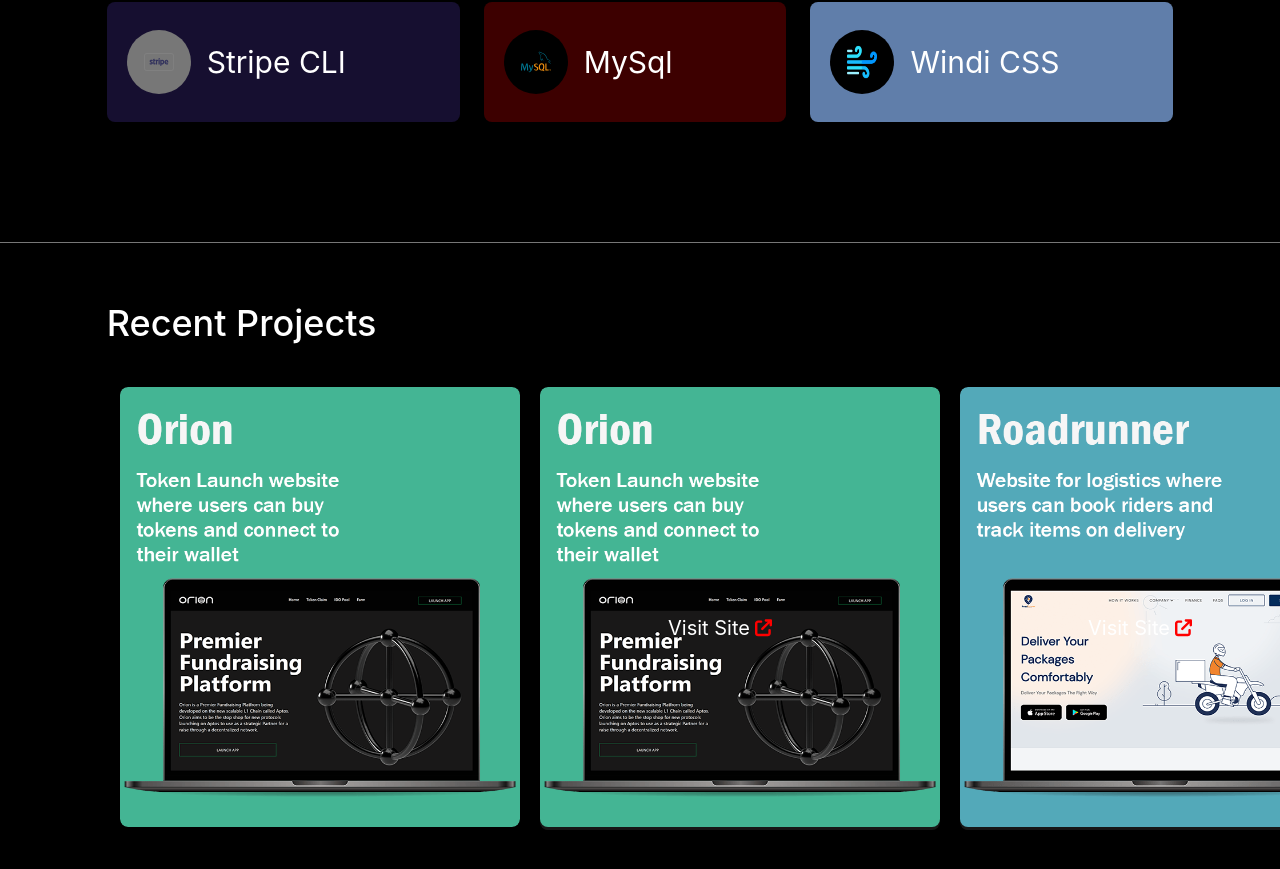
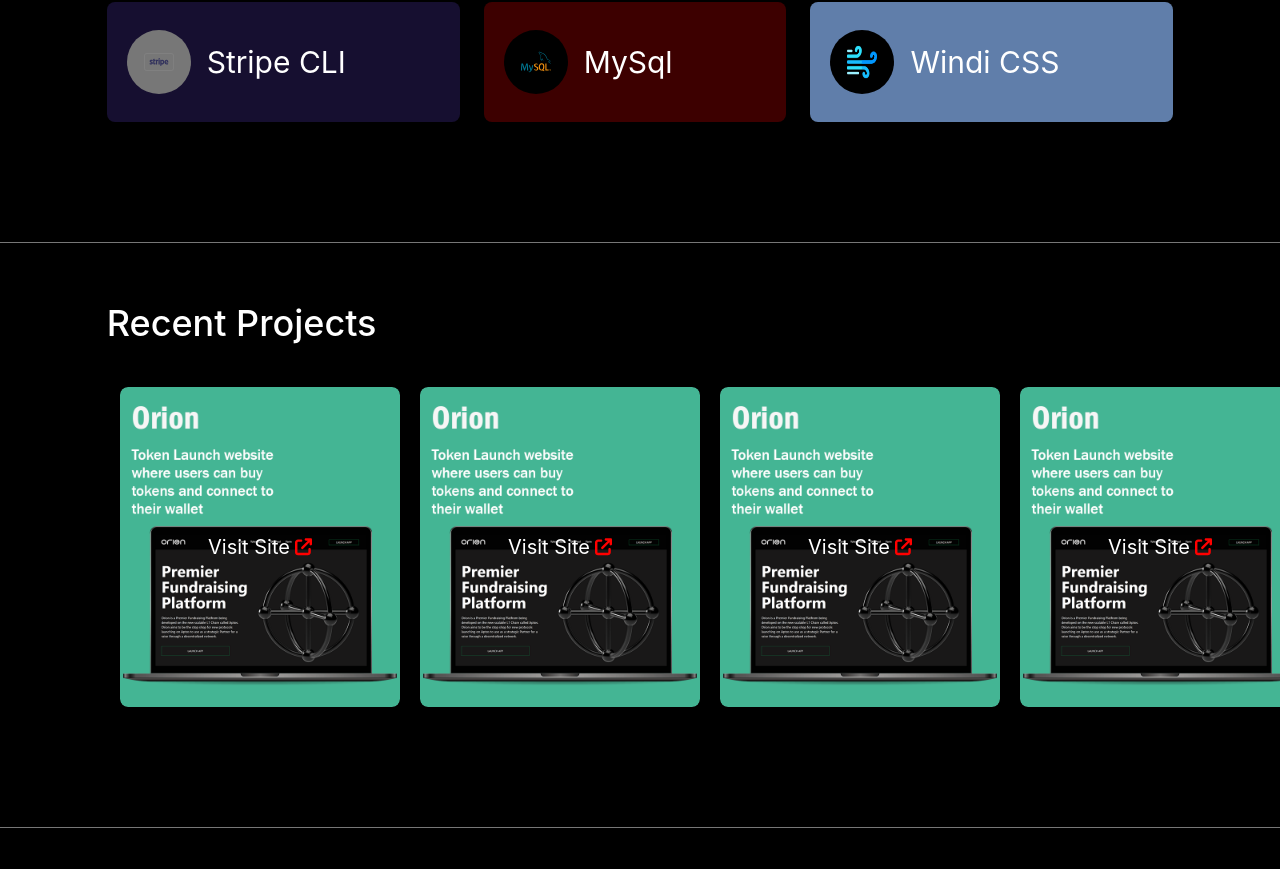
Before and after one commit to sadeeqdev/portfolio, a Next.js app: page / in a window 1280 px wide. Shown: the part 3770-4639 px from the top of the page. Built offline with nearby package versions, Linux system fonts and the light colour scheme.

Commit message:
Website fully responsive

```diff
--- a/components/Footer.tsx
+++ b/components/Footer.tsx
@@ -2,13 +2,13 @@
 
 const Footer = () => {
   return (
-    <div className='w-full border-sub-white h-25 bg-grey py-5'>
-      <div className='lg:w-11/12 xl:w-5/6 2xl:w-3/5  mx-auto text-white flex justify-between' >
+    <div className='w-full border-sub-white h-37 lg:h-25 bg-grey py-5'>
+      <div className='w-11/12 xl:w-5/6 2xl:w-3/5  mx-auto text-white flex flex-col text-center lg:text-left lg:flex-rowjustify-between' >
         <div className='text-xl'>
           Copyright©2021<br></br>
           Developed By Abubakar Ibrahim
         </div>
-        <div className='flex space-x-5 items-center'>
+        <div className='mx-auto mt-4 flex space-x-5 items-center'>
           <a href='#' className='hover:opacity-60'>
             <svg xmlns="http://www.w3.org/2000/svg" style={{height:'30px'}} viewBox="0 0 496 512"><path fill='#fff' d="M165.9 397.4c0 2-2.3 3.6-5.2 3.6-3.3.3-5.6-1.3-5.6-3.6 0-2 2.3-3.6 5.2-3.6 3-.3 5.6 1.3 5.6 3.6zm-31.1-4.5c-.7 2 1.3 4.3 4.3 4.9 2.6 1 5.6 0 6.2-2s-1.3-4.3-4.3-5.2c-2.6-.7-5.5.3-6.2 2.3zm44.2-1.7c-2.9.7-4.9 2.6-4.6 4.9.3 2 2.9 3.3 5.9 2.6 2.9-.7 4.9-2.6 4.6-4.6-.3-1.9-3-3.2-5.9-2.9zM244.8 8C106.1 8 0 113.3 0 252c0 110.9 69.8 205.8 169.5 239.2 12.8 2.3 17.3-5.6 17.3-12.1 0-6.2-.3-40.4-.3-61.4 0 0-70 15-84.7-29.8 0 0-11.4-29.1-27.8-36.6 0 0-22.9-15.7 1.6-15.4 0 0 24.9 2 38.6 25.8 21.9 38.6 58.6 27.5 72.9 20.9 2.3-16 8.8-27.1 16-33.7-55.9-6.2-112.3-14.3-112.3-110.5 0-27.5 7.6-41.3 23.6-58.9-2.6-6.5-11.1-33.3 2.6-67.9 20.9-6.5 69 27 69 27 20-5.6 41.5-8.5 62.8-8.5s42.8 2.9 62.8 8.5c0 0 48.1-33.6 69-27 13.7 34.7 5.2 61.4 2.6 67.9 16 17.7 25.8 31.5 25.8 58.9 0 96.5-58.9 104.2-114.8 110.5 9.2 7.9 17 22.9 17 46.4 0 33.7-.3 75.4-.3 83.6 0 6.5 4.6 14.4 17.3 12.1C428.2 457.8 496 362.9 496 252 496 113.3 383.5 8 244.8 8zM97.2 352.9c-1.3 1-1 3.3.7 5.2 1.6 1.6 3.9 2.3 5.2 1 1.3-1 1-3.3-.7-5.2-1.6-1.6-3.9-2.3-5.2-1zm-10.8-8.1c-.7 1.3.3 2.9 2.3 3.9 1.6 1 3.6.7 4.3-.7.7-1.3-.3-2.9-2.3-3.9-2-.6-3.6-.3-4.3.7zm32.4 35.6c-1.6 1.3-1 4.3 1.3 6.2 2.3 2.3 5.2 2.6 6.5 1 1.3-1.3.7-4.3-1.3-6.2-2.2-2.3-5.2-2.6-6.5-1zm-11.4-14.7c-1.6 1-1.6 3.6 0 5.9 1.6 2.3 4.3 3.3 5.6 2.3 1.6-1.3 1.6-3.9 0-6.2-1.4-2.3-4-3.3-5.6-2z"/></svg>
           </a>
--- a/components/Projects.tsx
+++ b/components/Projects.tsx
@@ -1,5 +1,4 @@
 import Image from 'next/image'
-import Link from 'next/link'
 import React from 'react'
 
 const Projects = () => {
@@ -11,80 +10,110 @@
           </div>
         </div>
         <div className='noScrollBar text-white text-xl mt-4 flex justify-between' style={{width: '100%', height: 'auto', display: 'block', overflowX: 'auto', overflowY: 'auto'}}>
-          <div className="noScrollBar flex space-x-5 lg:ml-10 xl:ml-30 2xl:ml-60" style={{width: '3000px'}}>
+          <div className="noScrollBar flex space-x-5 ml-5 lg:ml-10 xl:ml-30 2xl:ml-95" style={{width: '3000px'}}>
             <a href={'https://netporch.netlify.app'} target="_blank" rel="noreferrer">
-              <div className='w-100 h-110 relative auto z-10 rounded-lg bg-grey mt-7 overflow-hidden transition-all' >
+              <div className='w-70 h-80 lg:(w-100 h-110) relative auto z-10 rounded-lg bg-grey mt-7 overflow-hidden transition-all' >
+                  <div className='w-70 h-80 lg:(w-100 h-110) rounded-lg bg-grey transition-all p-5 z-40 flex justify-center items-center cursor-pointer'>
+                    <button className='flex  items-center hover:(text-sub-white z-10 backdrop-filter bg-opacity-10 backdrop-blur-lg)'>
+                      Visit Site <svg style={{width:'17px', marginLeft:'5px'}} xmlns="http://www.w3.org/2000/svg" viewBox="0 0 448 512"><path  fill='red' d="M288 32c-17.7 0-32 14.3-32 32s14.3 32 32 32h50.7L169.4 265.4c-12.5 12.5-12.5 32.8 0 45.3s32.8 12.5 45.3 0L384 141.3V192c0 17.7 14.3 32 32 32s32-14.3 32-32V64c0-17.7-14.3-32-32-32H288zM80 64C35.8 64 0 99.8 0 144V400c0 44.2 35.8 80 80 80H336c44.2 0 80-35.8 80-80V320c0-17.7-14.3-32-32-32s-32 14.3-32 32v80c0 8.8-7.2 16-16 16H80c-8.8 0-16-7.2-16-16V144c0-8.8 7.2-16 16-16h80c17.7 0 32-14.3 32-32s-14.3-32-32-32H80z"/></svg>
+                    </button>
+                  </div>
                   <Image
                     src={'/assets/img-5.png'}
                     layout="fill"
                     alt="netporch"
-                    className="rounded-lg transition-all hover:(opacity-10 cursor-pointer)"
+                    className="rounded-lg -mt-102 transition-all hover:(opacity-10 cursor-pointer)"
                   />
-                  <div className='w-100 h-110 rounded-lg bg-grey -mt-102 transition-all p-5 z-40 flex justify-center items-center cursor-pointer'>
+              </div>
+            </a>
+            <a href={'https://orionapp.netlify.app'} target="_blank" rel="noreferrer">
+              <div className='w-70 h-80 lg:(w-100 h-110) relative auto z-10 rounded-lg bg-grey mt-7 overflow-hidden transition-all' >
+                  <div className='w-70 h-80 lg:(w-100 h-110) rounded-lg bg-grey transition-all p-5 z-40 flex justify-center items-center cursor-pointer'>
                     <button className='flex  items-center hover:(text-sub-white z-10 backdrop-filter bg-opacity-10 backdrop-blur-lg)'>
                       Visit Site <svg style={{width:'17px', marginLeft:'5px'}} xmlns="http://www.w3.org/2000/svg" viewBox="0 0 448 512"><path  fill='red' d="M288 32c-17.7 0-32 14.3-32 32s14.3 32 32 32h50.7L169.4 265.4c-12.5 12.5-12.5 32.8 0 45.3s32.8 12.5 45.3 0L384 141.3V192c0 17.7 14.3 32 32 32s32-14.3 32-32V64c0-17.7-14.3-32-32-32H288zM80 64C35.8 64 0 99.8 0 144V400c0 44.2 35.8 80 80 80H336c44.2 0 80-35.8 80-80V320c0-17.7-14.3-32-32-32s-32 14.3-32 32v80c0 8.8-7.2 16-16 16H80c-8.8 0-16-7.2-16-16V144c0-8.8 7.2-16 16-16h80c17.7 0 32-14.3 32-32s-14.3-32-32-32H80z"/></svg>
                     </button>
                   </div>
+                  <Image
+                    src={'/assets/img-5.png'}
+                    layout="fill"
+                    alt="netporch"
+                    className="rounded-lg -mt-102 transition-all hover:(opacity-10 cursor-pointer)"
+                  />
               </div>
             </a>
-            <a href={'https://orionapp.netlify.app'} target="_blank" rel="noreferrer">
-              <div className='w-auto auto rounded-lg bg-grey mt-7 overflow-hidden transition-all' >
-                  <Image src={'/assets/img-5.png'} width="400px" height="440px" alt="netporch" className="rounded-lg transition-all hover:(opacity-10 z-10 cursor-pointer)" onClick={() => console.log("imageClicked")}/>
-                  <div className='w-90 h-101 rounded-lg bg-grey z-40 -mt-102 transition-all p-5 z-40 flex justify-center items-center cursor-pointer'>
+            <a href={'https://roadrunnerapp.netlify.app'} target="_blank" rel="noreferrer">
+              <div className='w-70 h-80 lg:(w-100 h-110) relative auto z-10 rounded-lg bg-grey mt-7 overflow-hidden transition-all' >
+                  <div className='w-70 h-80 lg:(w-100 h-110) rounded-lg bg-grey transition-all p-5 z-40 flex justify-center items-center cursor-pointer'>
                     <button className='flex  items-center hover:(text-sub-white z-10 backdrop-filter bg-opacity-10 backdrop-blur-lg)'>
                       Visit Site <svg style={{width:'17px', marginLeft:'5px'}} xmlns="http://www.w3.org/2000/svg" viewBox="0 0 448 512"><path  fill='red' d="M288 32c-17.7 0-32 14.3-32 32s14.3 32 32 32h50.7L169.4 265.4c-12.5 12.5-12.5 32.8 0 45.3s32.8 12.5 45.3 0L384 141.3V192c0 17.7 14.3 32 32 32s32-14.3 32-32V64c0-17.7-14.3-32-32-32H288zM80 64C35.8 64 0 99.8 0 144V400c0 44.2 35.8 80 80 80H336c44.2 0 80-35.8 80-80V320c0-17.7-14.3-32-32-32s-32 14.3-32 32v80c0 8.8-7.2 16-16 16H80c-8.8 0-16-7.2-16-16V144c0-8.8 7.2-16 16-16h80c17.7 0 32-14.3 32-32s-14.3-32-32-32H80z"/></svg>
                     </button>
                   </div>
+                  <Image
+                    src={'/assets/img-5.png'}
+                    layout="fill"
+                    alt="netporch"
+                    className="rounded-lg -mt-102 transition-all hover:(opacity-10 cursor-pointer)"
+                  />
               </div>
             </a>
-            <a href={'https://roadrunnerapp.netlify.app'} target="_blank" rel="noreferrer">
-              <div className='w-auto auto rounded-lg bg-grey mt-7 overflow-hidden transition-all' >
-                  <Image src={'/assets/img-3.png'} width="400px" height="440px" alt="netporch" className="rounded-lg transition-all hover:(opacity-10 z-10 cursor-pointer)" onClick={() => console.log("imageClicked")}/>
-                  <div className='w-90 h-101 rounded-lg bg-grey z-40 -mt-102 transition-all p-5 z-40 flex justify-center items-center cursor-pointer'>
+            <a href={'https://crazypandas.net'} target="_blank" rel="noreferrer">
+              <div className='w-70 h-80 lg:(w-100 h-110) relative auto z-10 rounded-lg bg-grey mt-7 overflow-hidden transition-all' >
+                  <div className='w-70 h-80 lg:(w-100 h-110) rounded-lg bg-grey transition-all p-5 z-40 flex justify-center items-center cursor-pointer'>
                     <button className='flex  items-center hover:(text-sub-white z-10 backdrop-filter bg-opacity-10 backdrop-blur-lg)'>
                       Visit Site <svg style={{width:'17px', marginLeft:'5px'}} xmlns="http://www.w3.org/2000/svg" viewBox="0 0 448 512"><path  fill='red' d="M288 32c-17.7 0-32 14.3-32 32s14.3 32 32 32h50.7L169.4 265.4c-12.5 12.5-12.5 32.8 0 45.3s32.8 12.5 45.3 0L384 141.3V192c0 17.7 14.3 32 32 32s32-14.3 32-32V64c0-17.7-14.3-32-32-32H288zM80 64C35.8 64 0 99.8 0 144V400c0 44.2 35.8 80 80 80H336c44.2 0 80-35.8 80-80V320c0-17.7-14.3-32-32-32s-32 14.3-32 32v80c0 8.8-7.2 16-16 16H80c-8.8 0-16-7.2-16-16V144c0-8.8 7.2-16 16-16h80c17.7 0 32-14.3 32-32s-14.3-32-32-32H80z"/></svg>
                     </button>
                   </div>
+                  <Image
+                    src={'/assets/img-5.png'}
+                    layout="fill"
+                    alt="netporch"
+                    className="rounded-lg -mt-102 transition-all hover:(opacity-10 cursor-pointer)"
+                  />
               </div>
             </a>
-            <a href={'https://crazypandas.net'} target="_blank" rel="noreferrer">
-              <div className='w-auto auto rounded-lg bg-grey mt-7 overflow-hidden transition-all' >
-                  <Image src={'/assets/img-4.png'} width="400px" height="440px" alt="netporch" className="rounded-lg transition-all hover:(opacity-10 z-10 cursor-pointer)" onClick={() => console.log("imageClicked")}/>
-                  <div className='w-90 h-101 rounded-lg bg-grey z-40 -mt-102 transition-all p-5 z-40 flex justify-center items-center cursor-pointer'>
+            <a href={'https://consulta.netlify.app'} target="_blank" rel="noreferrer">
+              <div className='w-70 h-80 lg:(w-100 h-110) relative auto z-10 rounded-lg bg-grey mt-7 overflow-hidden transition-all' >
+                  <div className='w-70 h-80 lg:(w-100 h-110) rounded-lg bg-grey transition-all p-5 z-40 flex justify-center items-center cursor-pointer'>
                     <button className='flex  items-center hover:(text-sub-white z-10 backdrop-filter bg-opacity-10 backdrop-blur-lg)'>
                       Visit Site <svg style={{width:'17px', marginLeft:'5px'}} xmlns="http://www.w3.org/2000/svg" viewBox="0 0 448 512"><path  fill='red' d="M288 32c-17.7 0-32 14.3-32 32s14.3 32 32 32h50.7L169.4 265.4c-12.5 12.5-12.5 32.8 0 45.3s32.8 12.5 45.3 0L384 141.3V192c0 17.7 14.3 32 32 32s32-14.3 32-32V64c0-17.7-14.3-32-32-32H288zM80 64C35.8 64 0 99.8 0 144V400c0 44.2 35.8 80 80 80H336c44.2 0 80-35.8 80-80V320c0-17.7-14.3-32-32-32s-32 14.3-32 32v80c0 8.8-7.2 16-16 16H80c-8.8 0-16-7.2-16-16V144c0-8.8 7.2-16 16-16h80c17.7 0 32-14.3 32-32s-14.3-32-32-32H80z"/></svg>
                     </button>
                   </div>
+                  <Image
+                    src={'/assets/img-5.png'}
+                    layout="fill"
+                    alt="netporch"
+                    className="rounded-lg -mt-102 transition-all hover:(opacity-10 cursor-pointer)"
+                  />
               </div>
             </a>
-            <a href={'https://consulta.netlify.app'} target="_blank" rel="noreferrer">
-              <div className='w-auto auto rounded-lg bg-grey mt-7 overflow-hidden transition-all' >
-                  <Image src={'/assets/img-7.png'} width="400px" height="440px" alt="netporch" className="rounded-lg transition-all hover:(opacity-10 z-10 cursor-pointer)" onClick={() => console.log("imageClicked")}/>
-                  <div className='w-90 h-101 rounded-lg bg-grey z-40 -mt-101 transition-all p-5 z-40 flex justify-center items-center cursor-pointer'>
+            <a href={'https://cosmestore.netlify.app'} target="_blank" rel="noreferrer">
+              <div className='w-70 h-80 lg:(w-100 h-110) relative auto z-10 rounded-lg bg-grey mt-7 overflow-hidden transition-all' >
+                  <div className='w-70 h-80 lg:(w-100 h-110) rounded-lg bg-grey transition-all p-5 z-40 flex justify-center items-center cursor-pointer'>
                     <button className='flex  items-center hover:(text-sub-white z-10 backdrop-filter bg-opacity-10 backdrop-blur-lg)'>
                       Visit Site <svg style={{width:'17px', marginLeft:'5px'}} xmlns="http://www.w3.org/2000/svg" viewBox="0 0 448 512"><path  fill='red' d="M288 32c-17.7 0-32 14.3-32 32s14.3 32 32 32h50.7L169.4 265.4c-12.5 12.5-12.5 32.8 0 45.3s32.8 12.5 45.3 0L384 141.3V192c0 17.7 14.3 32 32 32s32-14.3 32-32V64c0-17.7-14.3-32-32-32H288zM80 64C35.8 64 0 99.8 0 144V400c0 44.2 35.8 80 80 80H336c44.2 0 80-35.8 80-80V320c0-17.7-14.3-32-32-32s-32 14.3-32 32v80c0 8.8-7.2 16-16 16H80c-8.8 0-16-7.2-16-16V144c0-8.8 7.2-16 16-16h80c17.7 0 32-14.3 32-32s-14.3-32-32-32H80z"/></svg>
                     </button>
                   </div>
+                  <Image
+                    src={'/assets/img-5.png'}
+                    layout="fill"
+                    alt="netporch"
+                    className="rounded-lg -mt-102 transition-all hover:(opacity-10 cursor-pointer)"
+                  />
               </div>
             </a>
-            <a href={'https://cosmestore.netlify.app'} target="_blank" rel="noreferrer">
-              <div className='w-auto auto rounded-lg bg-grey mt-7 overflow-hidden transition-all' >
-                  <Image src={'/assets/img-2.png'} width="400px" height="440px" alt="netporch" className="rounded-lg transition-all hover:(opacity-10 z-10 cursor-pointer)" onClick={() => console.log("imageClicked")}/>
-                  <div className='w-90 h-101 rounded-lg bg-grey z-40 -mt-102 transition-all p-5 z-40 flex justify-center items-center cursor-pointer'>
+            <a href={'https://commiun.netlify.app'} target="_blank" rel="noreferrer">
+              <div className='w-70 h-80 lg:(w-100 h-110) relative auto z-10 rounded-lg bg-grey mt-7 overflow-hidden transition-all' >
+                  <div className='w-70 h-80 lg:(w-100 h-110) rounded-lg bg-grey transition-all p-5 z-40 flex justify-center items-center cursor-pointer'>
                     <button className='flex  items-center hover:(text-sub-white z-10 backdrop-filter bg-opacity-10 backdrop-blur-lg)'>
                       Visit Site <svg style={{width:'17px', marginLeft:'5px'}} xmlns="http://www.w3.org/2000/svg" viewBox="0 0 448 512"><path  fill='red' d="M288 32c-17.7 0-32 14.3-32 32s14.3 32 32 32h50.7L169.4 265.4c-12.5 12.5-12.5 32.8 0 45.3s32.8 12.5 45.3 0L384 141.3V192c0 17.7 14.3 32 32 32s32-14.3 32-32V64c0-17.7-14.3-32-32-32H288zM80 64C35.8 64 0 99.8 0 144V400c0 44.2 35.8 80 80 80H336c44.2 0 80-35.8 80-80V320c0-17.7-14.3-32-32-32s-32 14.3-32 32v80c0 8.8-7.2 16-16 16H80c-8.8 0-16-7.2-16-16V144c0-8.8 7.2-16 16-16h80c17.7 0 32-14.3 32-32s-14.3-32-32-32H80z"/></svg>
                     </button>
                   </div>
-              </div>
-            </a>
-            <a href={'https://commiun.netlify.app'} target="_blank" rel="noreferrer">
-              <div className='w-auto auto rounded-lg bg-grey mt-7 overflow-hidden transition-all' >
-                  <Image src={'/assets/img-1.png'} width="400px" height="440px" alt="netporch" className="rounded-lg transition-all hover:(opacity-10 z-10 cursor-pointer)" onClick={() => console.log("imageClicked")}/>
-                  <div className='w-90 h-101 rounded-lg bg-grey z-40 -mt-102 transition-all p-5 z-40 flex justify-center items-center cursor-pointer'>
-                    <button className='flex  items-center hover:(text-sub-white z-10 backdrop-filter bg-opacity-10 backdrop-blur-lg)'>
-                      Visit Site <svg style={{width:'17px', marginLeft:'5px'}} xmlns="http://www.w3.org/2000/svg" viewBox="0 0 448 512"><path  fill='red' d="M288 32c-17.7 0-32 14.3-32 32s14.3 32 32 32h50.7L169.4 265.4c-12.5 12.5-12.5 32.8 0 45.3s32.8 12.5 45.3 0L384 141.3V192c0 17.7 14.3 32 32 32s32-14.3 32-32V64c0-17.7-14.3-32-32-32H288zM80 64C35.8 64 0 99.8 0 144V400c0 44.2 35.8 80 80 80H336c44.2 0 80-35.8 80-80V320c0-17.7-14.3-32-32-32s-32 14.3-32 32v80c0 8.8-7.2 16-16 16H80c-8.8 0-16-7.2-16-16V144c0-8.8 7.2-16 16-16h80c17.7 0 32-14.3 32-32s-14.3-32-32-32H80z"/></svg>
-                    </button>
-                  </div>
+                  <Image
+                    src={'/assets/img-5.png'}
+                    layout="fill"
+                    alt="netporch"
+                    className="rounded-lg -mt-102 transition-all hover:(opacity-10 cursor-pointer)"
+                  />
               </div>
             </a>
           </div>
```
Also changed, not shown: components/Contact.tsx (+8 -8 lines).
